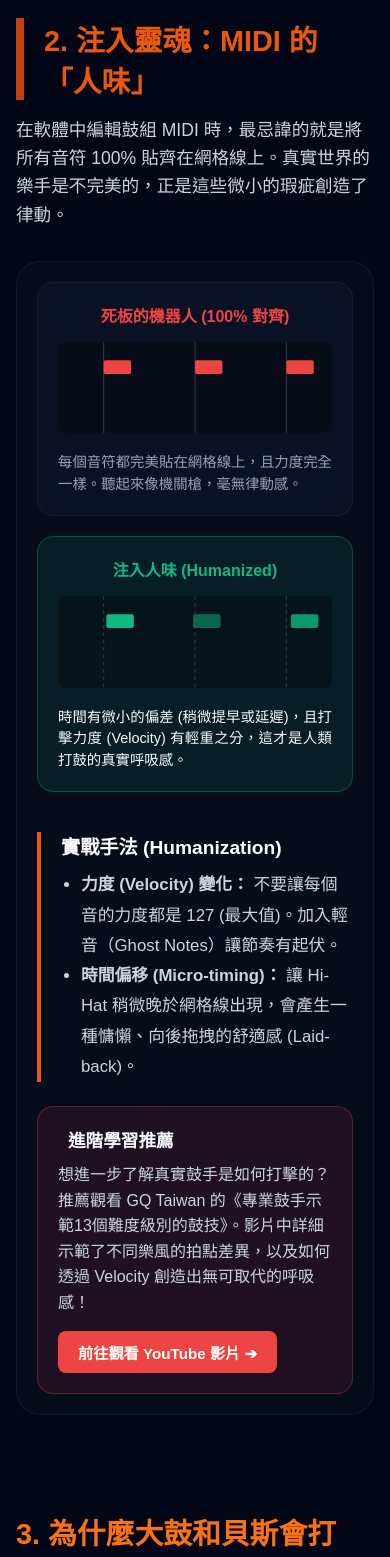
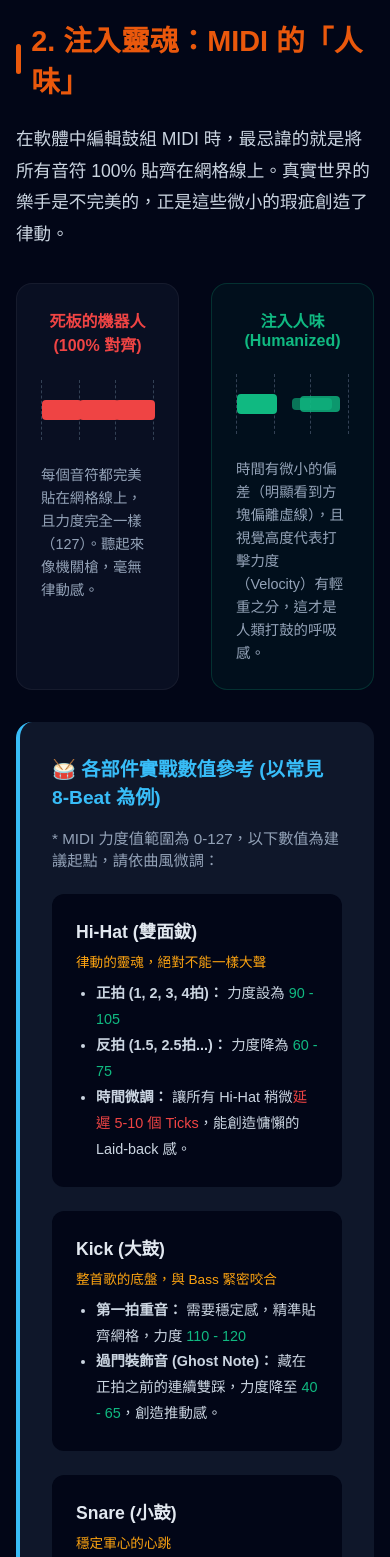
Before and after one commit to lifreedomstudio/lifreedom-studio, a Next.js app: page /courses/arrangement/groove-training in a window 390 px wide. Shown: the part 2260-3817 px from the top of the page. Built offline with nearby package versions, Linux system fonts and the light colour scheme.

Commit message:
Fix all mobile layouts and font sizes

```diff
--- a/src/app/courses/arrangement/groove-training/page.tsx
+++ b/src/app/courses/arrangement/groove-training/page.tsx
@@ -281,41 +281,96 @@ export default function GrooveTraining() {
                     </div>
                 </section>
 
-                {/* 2. MIDI 注入人味 */}
-                <section style={{ marginBottom: '6rem' }}>
-                    <h2 style={{ fontSize: isMobile ? '1.8rem' : '2.5rem', color: '#ea580c', marginBottom: '1rem', borderLeft: '8px solid #c2410c', paddingLeft: '20px' }}>
+                <div style={{ marginBottom: '4rem' }}>
+                    <h3 style={{ fontSize: '1.8rem', color: '#ea580c', marginBottom: '1.5rem', display: 'flex', alignItems: 'center', gap: '10px' }}>
+                        <span style={{ background: '#ea580c', width: '6px', height: '30px', borderRadius: '4px' }}></span>
                         2. 注入靈魂：MIDI 的「人味」
-                    </h2>
-                    <p style={{ color: '#cbd5e1', fontSize: '1.1rem', marginBottom: '2rem', lineHeight: '1.6' }}>
+                    </h3>
+                    <p style={{ color: '#cbd5e1', fontSize: '1.1rem', lineHeight: '1.8', marginBottom: '2rem' }}>
                         在軟體中編輯鼓組 MIDI 時，最忌諱的就是將所有音符 100% 貼齊在網格線上。真實世界的樂手是不完美的，正是這些微小的瑕疵創造了律動。
                     </p>
 
-                    <div style={{ background: 'rgba(15,23,42,0.4)', padding: isMobile ? '20px' : '40px', borderRadius: '24px', border: '1px solid rgba(255,255,255,0.05)' }}>
-                        <MidiHumanizeVisual isMobile={isMobile} />
+                    {/* 視覺化對比區塊 */}
+                    <div style={{ display: 'grid', gridTemplateColumns: '1fr 1fr', gap: '2rem', marginBottom: '2rem' }}>
 
-                        <div style={{ marginTop: '2.5rem', display: 'flex', flexDirection: 'column', gap: '1.5rem' }}>
-                            <div style={{ borderLeft: '4px solid #ea580c', paddingLeft: '20px' }}>
-                                <h4 style={{ color: '#fff', fontSize: '1.2rem', marginBottom: '10px' }}><i className="fa-solid fa-wand-magic-sparkles" style={{ color: '#ea580c' }}></i> 實戰手法 (Humanization)</h4>
-                                <ul style={{ color: '#cbd5e1', lineHeight: '1.8', fontSize: '1.05rem', margin: 0, paddingLeft: '20px' }}>
-                                    <li><strong>力度 (Velocity) 變化：</strong> 不要讓每個音的力度都是 127 (最大值)。加入輕音（Ghost Notes）讓節奏有起伏。</li>
-                                    <li><strong>時間偏移 (Micro-timing)：</strong> 讓 Hi-Hat 稍微晚於網格線出現，會產生一種慵懶、向後拖拽的舒適感 (Laid-back)。</li>
+                        {/* NG 示範：死板機器人 */}
+                        <div style={{ background: 'rgba(15, 23, 42, 0.6)', borderRadius: '16px', padding: '1.5rem', border: '1px solid rgba(255,255,255,0.05)' }}>
+                            <div style={{ textAlign: 'center', color: '#ef4444', fontWeight: 'bold', marginBottom: '1.5rem' }}>死板的機器人 (100% 對齊)</div>
+                            <div style={{ display: 'flex', justifyContent: 'space-between', borderLeft: '1px dashed #334155', borderRight: '1px dashed #334155', padding: '20px 0', position: 'relative' }}>
+                                {/* 中間的網格線 */}
+                                <div style={{ position: 'absolute', left: '33%', top: 0, bottom: 0, borderLeft: '1px dashed #334155' }}></div>
+                                <div style={{ position: 'absolute', left: '66%', top: 0, bottom: 0, borderLeft: '1px dashed #334155' }}></div>
+
+                                {/* 完美的音符 */}
+                                <div style={{ width: '40px', height: '20px', background: '#ef4444', borderRadius: '4px', zIndex: 1 }}></div>
+                                <div style={{ width: '40px', height: '20px', background: '#ef4444', borderRadius: '4px', zIndex: 1, position: 'absolute', left: '33%' }}></div>
+                                <div style={{ width: '40px', height: '20px', background: '#ef4444', borderRadius: '4px', zIndex: 1, position: 'absolute', left: '66%' }}></div>
+                            </div>
+                            <p style={{ color: '#94a3b8', fontSize: '0.9rem', marginTop: '1.5rem', lineHeight: '1.6' }}>
+                                每個音符都完美貼在網格線上，且力度完全一樣（127）。聽起來像機關槍，毫無律動感。
+                            </p>
+                        </div>
+
+                        {/* OK 示範：注入人味 */}
+                        <div style={{ background: 'rgba(16, 185, 129, 0.05)', borderRadius: '16px', padding: '1.5rem', border: '1px solid rgba(16, 185, 129, 0.2)' }}>
+                            <div style={{ textAlign: 'center', color: '#10b981', fontWeight: 'bold', marginBottom: '1.5rem' }}>注入人味 (Humanized)</div>
+                            <div style={{ display: 'flex', justifyContent: 'space-between', borderLeft: '1px dashed #334155', borderRight: '1px dashed #334155', padding: '20px 0', position: 'relative' }}>
+                                {/* 中間的網格線 */}
+                                <div style={{ position: 'absolute', left: '33%', top: 0, bottom: 0, borderLeft: '1px dashed #334155' }}></div>
+                                <div style={{ position: 'absolute', left: '66%', top: 0, bottom: 0, borderLeft: '1px dashed #334155' }}></div>
+
+                                {/* 刻意不準的音符 (高度代表力度，左右代表時間偏移) */}
+                                <div style={{ width: '40px', height: '20px', background: '#10b981', borderRadius: '4px', zIndex: 1 }}></div>
+                                <div style={{ width: '40px', height: '12px', background: 'rgba(16, 185, 129, 0.6)', borderRadius: '4px', zIndex: 1, position: 'absolute', left: '33%', transform: 'translateX(18px) translateY(4px)' }}></div> {/* 刻意延遲且變小 */}
+                                <div style={{ width: '40px', height: '16px', background: 'rgba(16, 185, 129, 0.8)', borderRadius: '4px', zIndex: 1, position: 'absolute', left: '66%', transform: 'translateX(-10px) translateY(2px)' }}></div> {/* 刻意提早 */}
+                            </div>
+                            <p style={{ color: '#94a3b8', fontSize: '0.9rem', marginTop: '1.5rem', lineHeight: '1.6' }}>
+                                時間有微小的偏差（明顯看到方塊偏離虛線），且視覺高度代表打擊力度（Velocity）有輕重之分，這才是人類打鼓的呼吸感。
+                            </p>
+                        </div>
+                    </div>
+
+                    {/* 具體數值建議區 (新增) */}
+                    <div style={{ background: '#0f172a', padding: '2rem', borderRadius: '16px', borderLeft: '4px solid #38bdf8' }}>
+                        <h4 style={{ color: '#38bdf8', fontSize: '1.2rem', marginBottom: '1rem', fontWeight: 'bold' }}>🥁 各部件實戰數值參考 (以常見 8-Beat 為例)</h4>
+                        <p style={{ color: '#94a3b8', fontSize: '0.95rem', marginBottom: '1.5rem' }}>* MIDI 力度值範圍為 0-127，以下數值為建議起點，請依曲風微調：</p>
+
+                        <div style={{ display: 'grid', gridTemplateColumns: 'repeat(auto-fit, minmax(250px, 1fr))', gap: '1.5rem' }}>
+
+                            {/* Hi-hat */}
+                            <div style={{ background: '#020617', padding: '1.5rem', borderRadius: '12px' }}>
+                                <h5 style={{ color: '#e2e8f0', fontSize: '1.1rem', marginBottom: '0.5rem' }}>Hi-Hat (雙面鈸)</h5>
+                                <div style={{ color: '#fca311', fontSize: '0.85rem', marginBottom: '10px' }}>律動的靈魂，絕對不能一樣大聲</div>
+                                <ul style={{ color: '#cbd5e1', fontSize: '0.9rem', lineHeight: '1.8', paddingLeft: '20px', margin: 0 }}>
+                                    <li><strong>正拍 (1, 2, 3, 4拍)：</strong> 力度設為 <span style={{ color: '#10b981' }}>90 - 105</span></li>
+                                    <li><strong>反拍 (1.5, 2.5拍...)：</strong> 力度降為 <span style={{ color: '#10b981' }}>60 - 75</span></li>
+                                    <li><strong>時間微調：</strong> 讓所有 Hi-Hat 稍微<span style={{ color: '#ef4444' }}>延遲 5-10 個 Ticks</span>，能創造慵懶的 Laid-back 感。</li>
                                 </ul>
                             </div>
 
-                            <div style={{ background: 'rgba(239, 68, 68, 0.1)', border: '1px solid rgba(239, 68, 68, 0.3)', borderRadius: '16px', padding: '20px' }}>
-                                <h4 style={{ color: '#f8fafc', fontSize: '1.1rem', marginBottom: '10px', display: 'flex', alignItems: 'center', gap: '10px' }}>
-                                    <i className="fa-brands fa-youtube" style={{ color: '#ef4444', fontSize: '1.5rem' }}></i> 進階學習推薦
-                                </h4>
-                                <p style={{ color: '#cbd5e1', fontSize: '1rem', lineHeight: '1.6', marginBottom: '15px' }}>
-                                    想進一步了解真實鼓手是如何打擊的？推薦觀看 GQ Taiwan 的《專業鼓手示範13個難度級別的鼓技》。影片中詳細示範了不同樂風的拍點差異，以及如何透過 Velocity 創造出無可取代的呼吸感！
-                                </p>
-                                <a href="https://www.youtube.com/watch?v=aKHgDLm2f0o" target="_blank" rel="noopener noreferrer" style={{ display: 'inline-block', background: '#ef4444', color: '#fff', padding: '10px 20px', borderRadius: '8px', textDecoration: 'none', fontWeight: 'bold', fontSize: '0.95rem', transition: 'background 0.2s' }}>
-                                    前往觀看 YouTube 影片 ➔
-                                </a>
+                            {/* Kick */}
+                            <div style={{ background: '#020617', padding: '1.5rem', borderRadius: '12px' }}>
+                                <h5 style={{ color: '#e2e8f0', fontSize: '1.1rem', marginBottom: '0.5rem' }}>Kick (大鼓)</h5>
+                                <div style={{ color: '#fca311', fontSize: '0.85rem', marginBottom: '10px' }}>整首歌的底盤，與 Bass 緊密咬合</div>
+                                <ul style={{ color: '#cbd5e1', fontSize: '0.9rem', lineHeight: '1.8', paddingLeft: '20px', margin: 0 }}>
+                                    <li><strong>第一拍重音：</strong> 需要穩定感，精準貼齊網格，力度 <span style={{ color: '#10b981' }}>110 - 120</span></li>
+                                    <li><strong>過門裝飾音 (Ghost Note)：</strong> 藏在正拍之前的連續雙踩，力度降至 <span style={{ color: '#10b981' }}>40 - 65</span>，創造推動感。</li>
+                                </ul>
                             </div>
+
+                            {/* Snare */}
+                            <div style={{ background: '#020617', padding: '1.5rem', borderRadius: '12px' }}>
+                                <h5 style={{ color: '#e2e8f0', fontSize: '1.1rem', marginBottom: '0.5rem' }}>Snare (小鼓)</h5>
+                                <div style={{ color: '#fca311', fontSize: '0.85rem', marginBottom: '10px' }}>穩定軍心的心跳</div>
+                                <ul style={{ color: '#cbd5e1', fontSize: '0.9rem', lineHeight: '1.8', paddingLeft: '20px', margin: 0 }}>
+                                    <li><strong>第 2、4 拍主擊：</strong> 力度要穩，約 <span style={{ color: '#10b981' }}>100 - 115</span></li>
+                                    <li><strong>時間微調：</strong> 如果歌曲需要「往前衝」的興奮感，可以將小鼓稍微<span style={{ color: '#38bdf8' }}>提早 3-5 個 Ticks</span>。</li>
+                                </ul>
+                            </div>
+
                         </div>
                     </div>
-                </section>
+                </div>
 
                 {/* 3. 為什麼大鼓和貝斯會打架？ */}
                 <section style={{ marginBottom: '6rem' }}>
```
